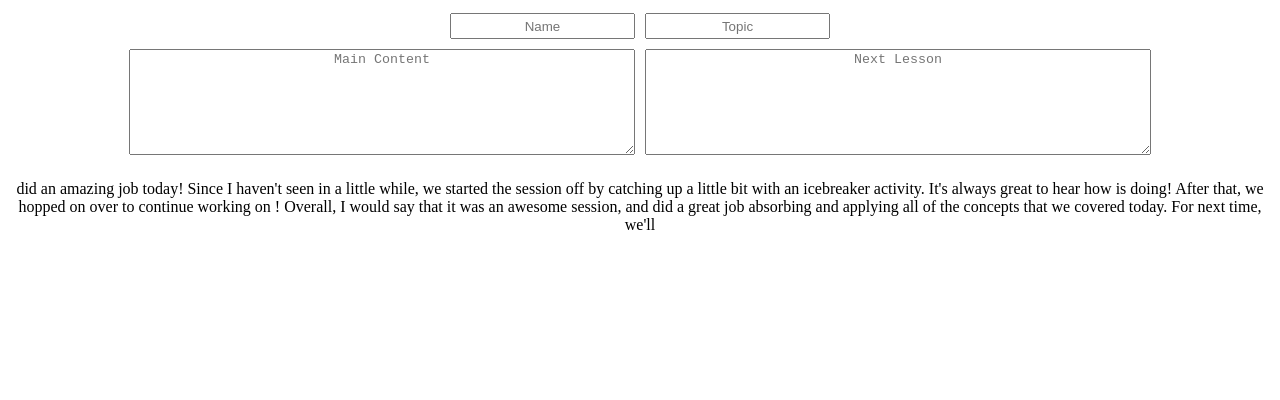
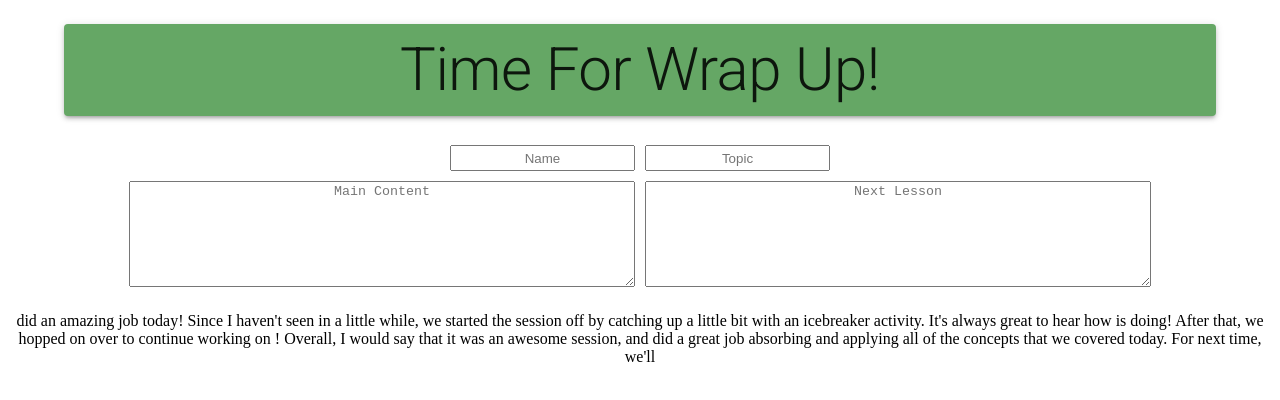
Before and after one commit to ZachatorCodes/id-tech-wrap-up, a React (Create React App) app: page / in a window 1280 px wide. Shown: the top 400 px of the page. Built offline with nearby package versions, Linux system fonts and the light colour scheme.

Commit message:
Create basic header card

```diff
--- a/src/App.js
+++ b/src/App.js
@@ -1,3 +1,5 @@
+import { Container, Paper, TextField, Typography } from "@mui/material";
+import Box from "@mui/material/Box";
 import { useState } from "react";
 
 function App() {
@@ -5,7 +7,8 @@ function App() {
     name: "",
     topic: "",
     nextLesson: "",
-    mainContent: ""
+    mainContent: "",
+    newStudent: false,
   });
 
   function handleChange(e) {
@@ -19,6 +22,18 @@ function App() {
 
   return (
     <div className="App">
+      <Container maxWidth="lg">
+            <Paper elevation={3} sx={{background: "#65a765"}}>
+              <Typography
+                padding="10px"
+                margin="24px"
+                align="center"
+                variant="h2"
+              >
+                Time For Wrap Up!
+              </Typography>
+            </Paper>
+          </Container>
       <form>
         <input
           placeholder="Name"
@@ -49,12 +64,13 @@ function App() {
       <p>
         {lessonInfo.name} did an amazing job today! Since I haven't seen{" "}
         {lessonInfo.name} in a little while, we started the session off by
-        catching up a little bit with an icebreaker activity. It's always
-        great to hear how {lessonInfo.name} is doing! After that, we hopped on
-        over to continue working on {lessonInfo.topic}! {lessonInfo.mainContent} Overall, I would say that
-        it was an awesome session, and {lessonInfo.name} did a great job
-        absorbing and applying all of the concepts that we covered today. For
-        next time, we'll {lessonInfo.nextLesson}
+        catching up a little bit with an icebreaker activity. It's always great
+        to hear how {lessonInfo.name} is doing! After that, we hopped on over to
+        continue working on {lessonInfo.topic}! {lessonInfo.mainContent}{" "}
+        Overall, I would say that it was an awesome session, and{" "}
+        {lessonInfo.name} did a great job absorbing and applying all of the
+        concepts that we covered today. For next time, we'll{" "}
+        {lessonInfo.nextLesson}
       </p>
     </div>
   );
```
